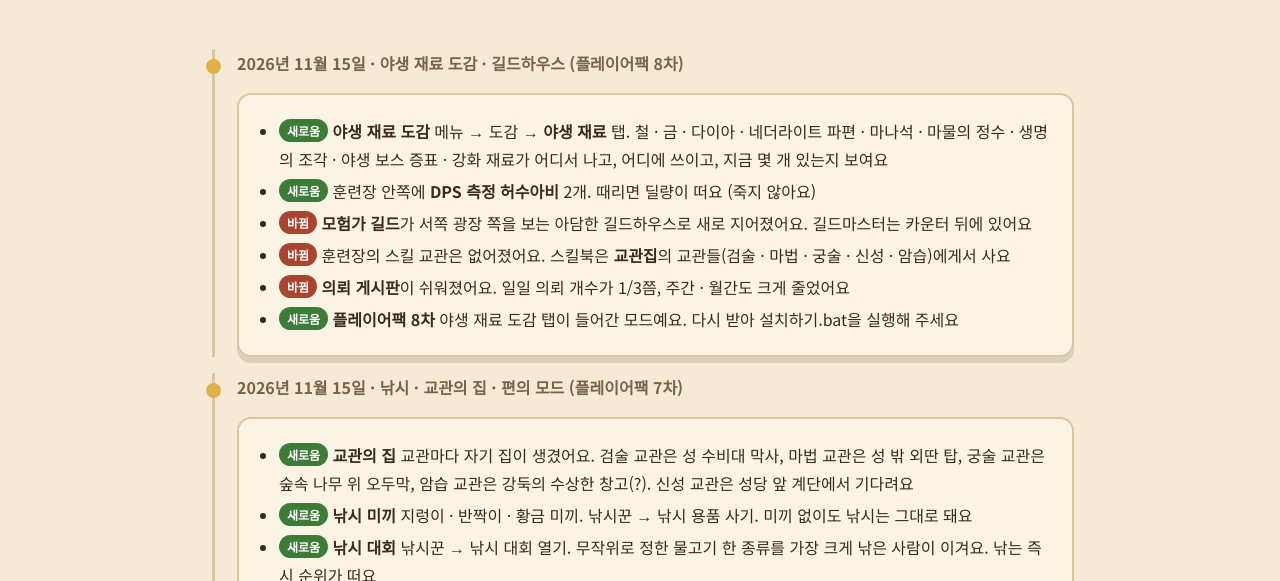
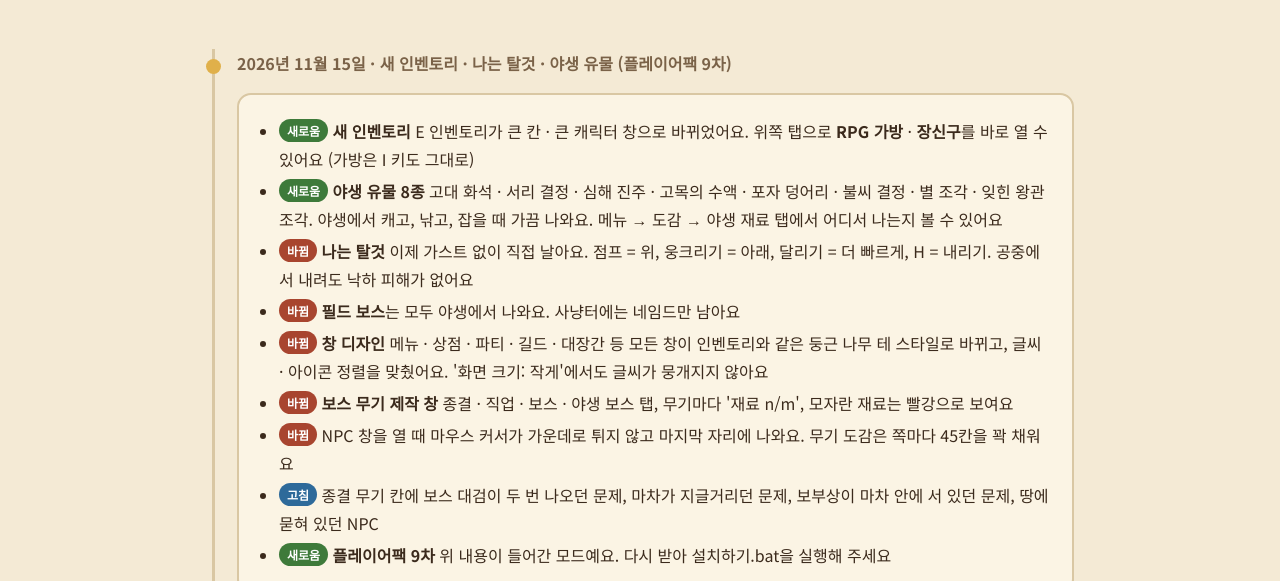
Before and after one commit to kongspace94/yoriworld, a plain HTML site: page updates.html in a window 1280 px wide. Shown: the part 219-800 px from the top of the page. Drawn offline with Linux system fonts and the light colour scheme.

Commit message:
updates: 11/15 9th player pack (new inventory, flying mounts, wild relics, window restyle)
Co-Authored-By: Claude Opus 5.5 <noreply@anthropic.com>

```diff
--- a/updates.html
+++ b/updates.html
@@ -25,6 +25,22 @@
 
 <main class="wrap">
   <section>
+    <div class="update">
+      <p class="date">2026년 11월 15일 · 새 인벤토리 · 나는 탈것 · 야생 유물 (플레이어팩 9차)</p>
+      <div class="card">
+        <ul>
+          <li><span class="badge b-new">새로움</span> <b>새 인벤토리</b> E 인벤토리가 큰 칸 · 큰 캐릭터 창으로 바뀌었어요. 위쪽 탭으로 <b>RPG 가방</b> · <b>장신구</b>를 바로 열 수 있어요 (가방은 I 키도 그대로)</li>
+          <li><span class="badge b-new">새로움</span> <b>야생 유물 8종</b> 고대 화석 · 서리 결정 · 심해 진주 · 고목의 수액 · 포자 덩어리 · 불씨 결정 · 별 조각 · 잊힌 왕관 조각. 야생에서 캐고, 낚고, 잡을 때 가끔 나와요. 메뉴 → 도감 → 야생 재료 탭에서 어디서 나는지 볼 수 있어요</li>
+          <li><span class="badge b-change">바뀜</span> <b>나는 탈것</b> 이제 가스트 없이 직접 날아요. 점프 = 위, 웅크리기 = 아래, 달리기 = 더 빠르게, H = 내리기. 공중에서 내려도 낙하 피해가 없어요</li>
+          <li><span class="badge b-change">바뀜</span> <b>필드 보스</b>는 모두 야생에서 나와요. 사냥터에는 네임드만 남아요</li>
+          <li><span class="badge b-change">바뀜</span> <b>창 디자인</b> 메뉴 · 상점 · 파티 · 길드 · 대장간 등 모든 창이 인벤토리와 같은 둥근 나무 테 스타일로 바뀌고, 글씨 · 아이콘 정렬을 맞췄어요. '화면 크기: 작게'에서도 글씨가 뭉개지지 않아요</li>
+          <li><span class="badge b-change">바뀜</span> <b>보스 무기 제작 창</b> 종결 · 직업 · 보스 · 야생 보스 탭, 무기마다 '재료 n/m', 모자란 재료는 빨강으로 보여요</li>
+          <li><span class="badge b-change">바뀜</span> NPC 창을 열 때 마우스 커서가 가운데로 튀지 않고 마지막 자리에 나와요. 무기 도감은 쪽마다 45칸을 꽉 채워요</li>
+          <li><span class="badge b-fix">고침</span> 종결 무기 칸에 보스 대검이 두 번 나오던 문제, 마차가 지글거리던 문제, 보부상이 마차 안에 서 있던 문제, 땅에 묻혀 있던 NPC</li>
+          <li><span class="badge b-new">새로움</span> <b>플레이어팩 9차</b> 위 내용이 들어간 모드예요. 다시 받아 설치하기.bat을 실행해 주세요</li>
+        </ul>
+      </div>
+    </div>
     <div class="update">
       <p class="date">2026년 11월 15일 · 야생 재료 도감 · 길드하우스 (플레이어팩 8차)</p>
       <div class="card">
```
